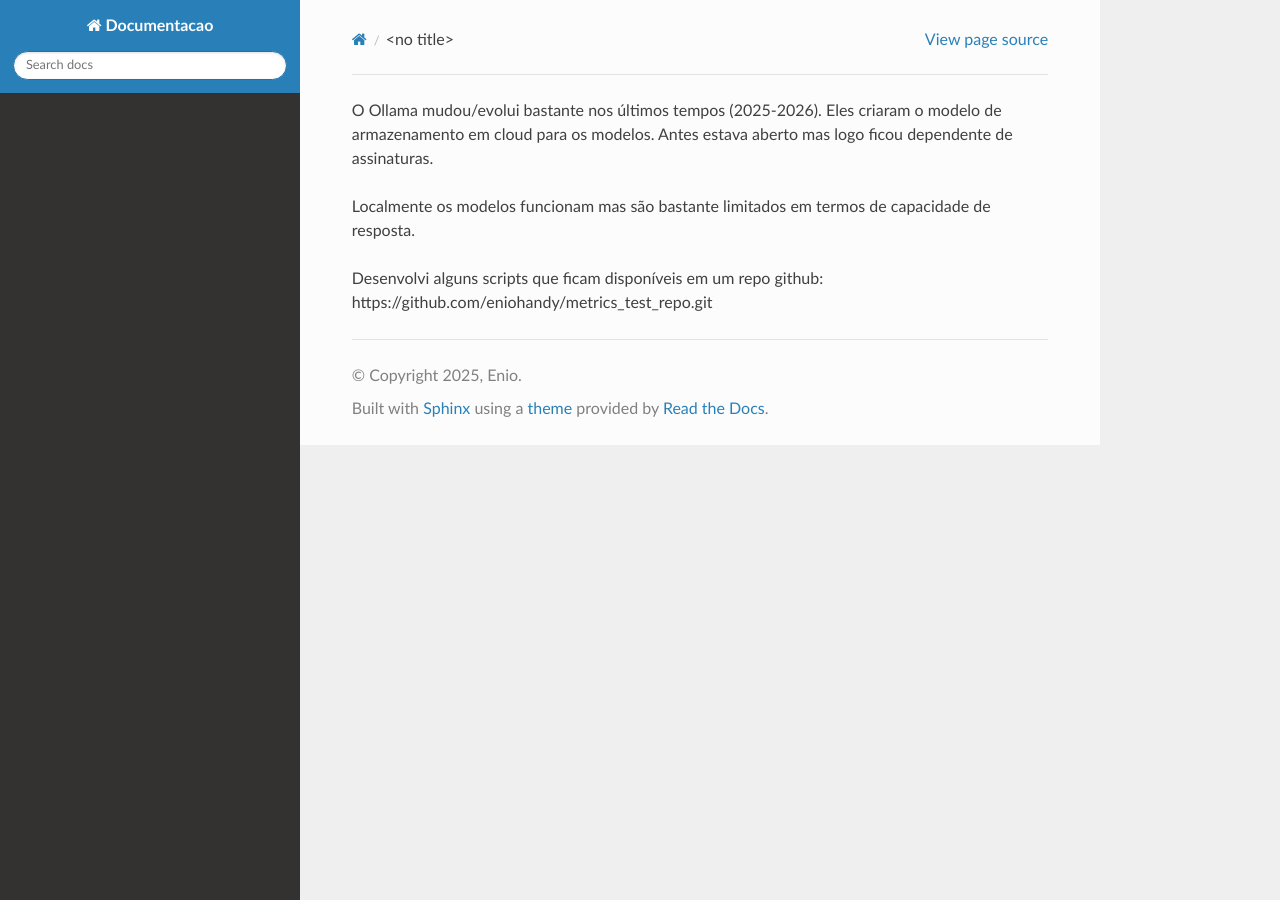
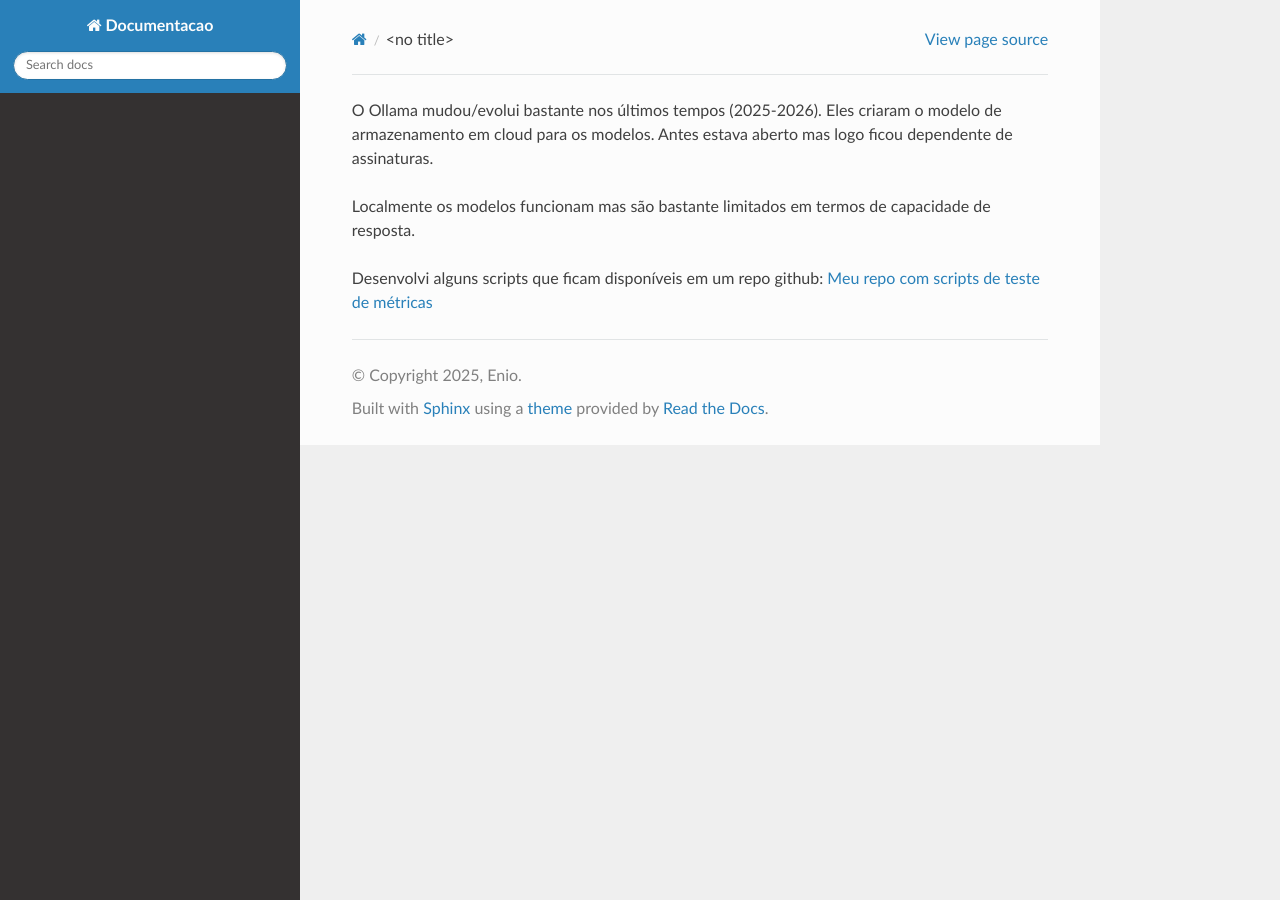
Before and after one commit to eniohandy/Documentacao, a Sphinx documentation site: the page built from docs/source/ollama.md, in a window 1280 px wide. Built offline with Sphinx 7.4.7 and the Read the Docs theme 3.1.0, drawn with Linux system fonts in a browser that asks for light colours.

Commit message:
Update ollama.md

```diff
--- a/docs/source/ollama.md
+++ b/docs/source/ollama.md
@@ -5,4 +5,4 @@ Eles criaram o modelo de armazenamento em cloud para os modelos. Antes estava ab
 Localmente os modelos funcionam mas são bastante limitados em termos de capacidade de resposta.
 
 
-Desenvolvi alguns scripts que ficam disponíveis em um repo github: https://github.com/eniohandy/metrics_test_repo.git
+Desenvolvi alguns scripts que ficam disponíveis em um repo github: <a href="https://github.com/eniohandy/metrics_test_repo.git" target="_blank"> Meu repo com scripts de teste de métricas</a><br>
```
